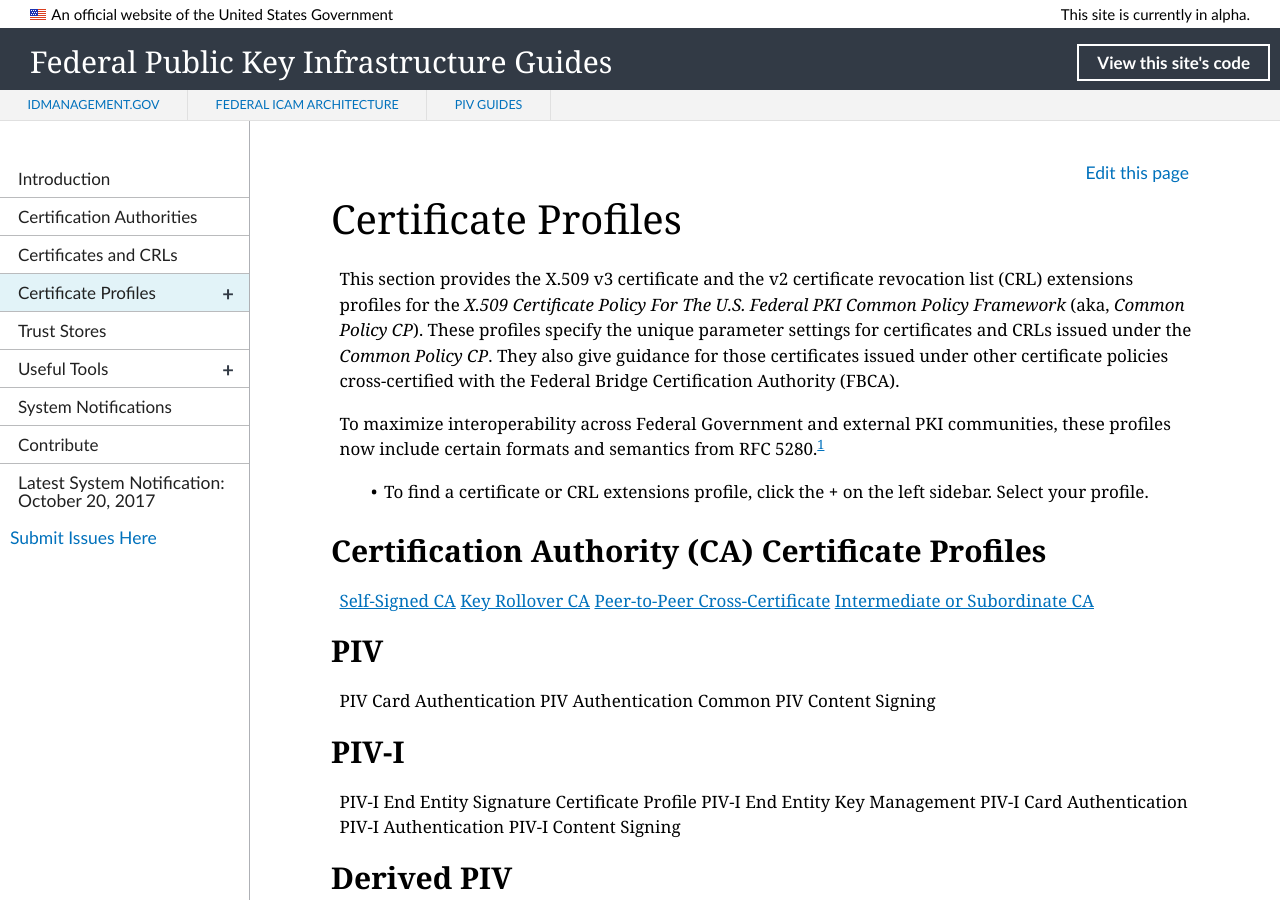
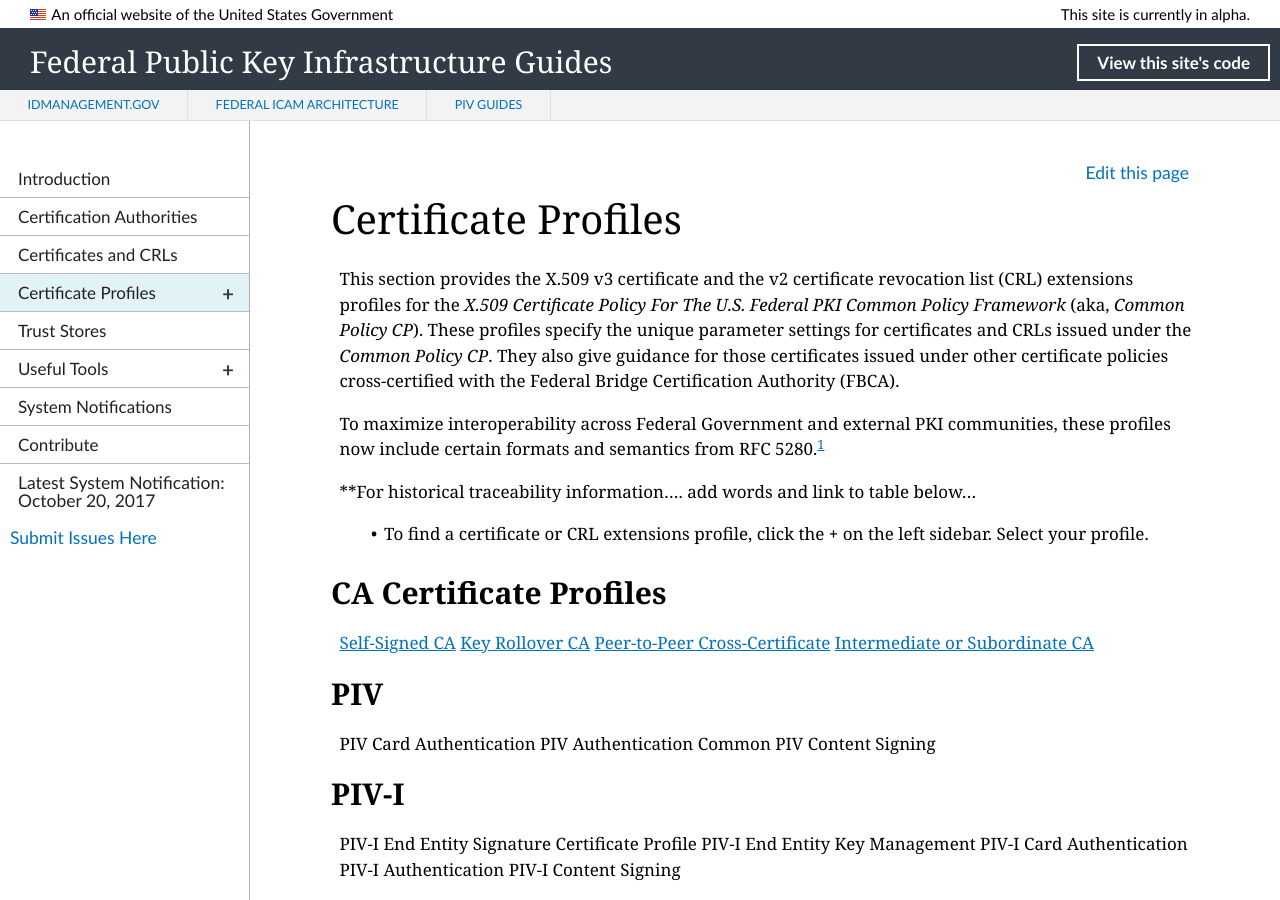
Before and after one commit to GSA/fpki-guides, a Jekyll site: the page built from pages/fpki_certificate_profiles.md, in a window 1280 px wide and 900 px high. Built offline with Jekyll 4.4.1, drawn with Linux system fonts in a browser that asks for light colours; nearby versions of some CDN libraries; library files that are not in the unit come from our copies.

Commit message:
Update fpki_certificate_profiles.md

```diff
--- a/pages/fpki_certificate_profiles.md
+++ b/pages/fpki_certificate_profiles.md
@@ -8,9 +8,11 @@
 
 To maximize interoperability across Federal Government and external PKI communities, these profiles now include certain formats and semantics from RFC 5280.<sup>[1](#myfootnote1)</sup>
 
+**For historical traceability information.... add words and link to table below...
+
 * To find a certificate or CRL extensions profile, click the **+** on the left sidebar. Select your profile.
 
-## Certification Authority (CA) Certificate Profiles
+## CA Certificate Profiles
 
 [Self-Signed CA]({{ site.baseurl }}/profiles/selfsignedca/)
 [Key Rollover CA]({{ site.baseurl }}/profiles/keyrollover/)
```
